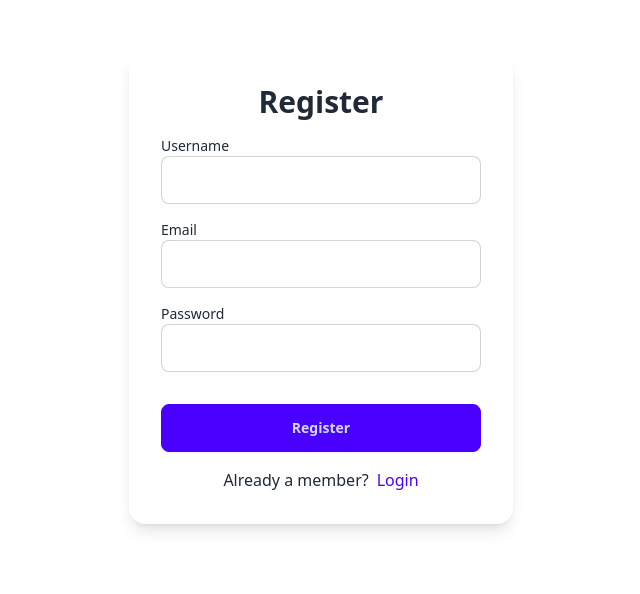
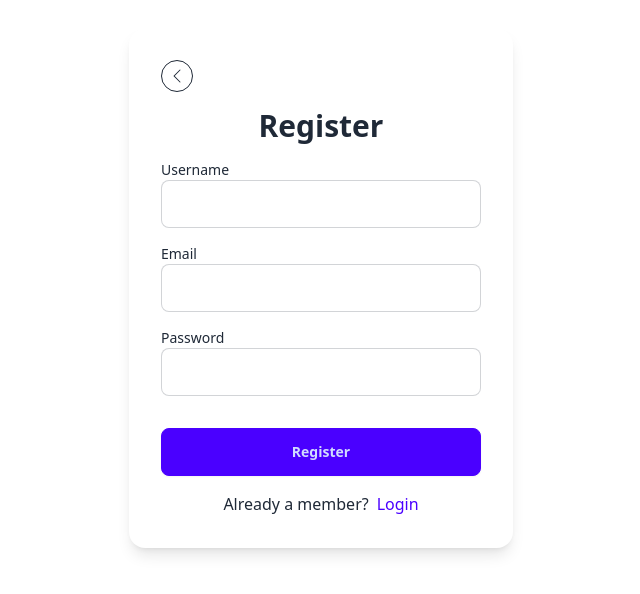
Before and after one commit to jemcap/solace-furniture, a React (Vite) app: page /register in a window 1280 px wide. Shown: the part 112-706 px from the top of the page, without its empty margins (319-959 px from the left). Built offline with nearby package versions, Linux system fonts and the light colour scheme.

Commit message:
feature: Added a button to redirect to the Landing page when in Login or Register

```diff
--- a/src/pages/Login.jsx
+++ b/src/pages/Login.jsx
@@ -1,15 +1,41 @@
 import React from "react";
 import { FormInput, SubmitButton } from "../components";
 import { Form, Link } from "react-router-dom";
+import { useNavigate } from "react-router-dom";
 
 const Login = () => {
+  const navigate = useNavigate();
+
+  const handleDirectToHome = () => {
+    navigate("/");
+  };
   return (
     <section className="h-screen grid place-items-center">
       <Form
         method="post"
         className="card- w-96 p-8 bg-base-100 shadow-lg flex flex-col gap-y-4"
       >
+        <button
+          className="btn btn-sm btn-circle btn-outline"
+          onClick={handleDirectToHome}
+        >
+          <svg
+            xmlns="http://www.w3.org/2000/svg"
+            width="16"
+            height="16"
+            fill="currentColor"
+            className="bi bi-chevron-left"
+            viewBox="0 0 16 16"
+          >
+            <path
+              fill-rule="evenodd"
+              d="M11.354 1.646a.5.5 0 0 1 0 .708L5.707 8l5.647 5.646a.5.5 0 0 1-.708.708l-6-6a.5.5 0 0 1 0-.708l6-6a.5.5 0 0 1 .708 0"
+            />
+          </svg>
+        </button>
+
         <h4 className="text-center text-3xl font-bold capitalize">login</h4>
+
         <FormInput
           type="email"
           label="email"
--- a/src/pages/Register.jsx
+++ b/src/pages/Register.jsx
@@ -1,14 +1,39 @@
 import React from "react";
 import { FormInput, SubmitButton } from "../components";
 import { Form, Link } from "react-router-dom";
+import { useNavigate } from "react-router-dom";
 
 const Register = () => {
+  const navigate = useNavigate();
+
+  const handleNavigateToHome = () => {
+    navigate("/");
+  };
   return (
     <section className="h-screen grid place-items-center">
       <Form
         method="post"
         className="card w-96 p-8 bg-base-100 shadow-lg flex flex-col gap-y-4"
       >
+        <button
+          className="btn btn-sm btn-circle btn-outline"
+          onClick={handleNavigateToHome}
+        >
+          <svg
+            xmlns="http://www.w3.org/2000/svg"
+            width="16"
+            height="16"
+            fill="currentColor"
+            className="bi bi-chevron-left"
+            viewBox="0 0 16 16"
+          >
+            <path
+              fill-rule="evenodd"
+              d="M11.354 1.646a.5.5 0 0 1 0 .708L5.707 8l5.647 5.646a.5.5 0 0 1-.708.708l-6-6a.5.5 0 0 1 0-.708l6-6a.5.5 0 0 1 .708 0"
+            />
+          </svg>
+        </button>
+
         <h4 className="text-center text-3xl font-bold capitalize">Register</h4>
         <FormInput type="text" label="username" name="username" />
         <FormInput type="email" label="email" name="email" />
```
